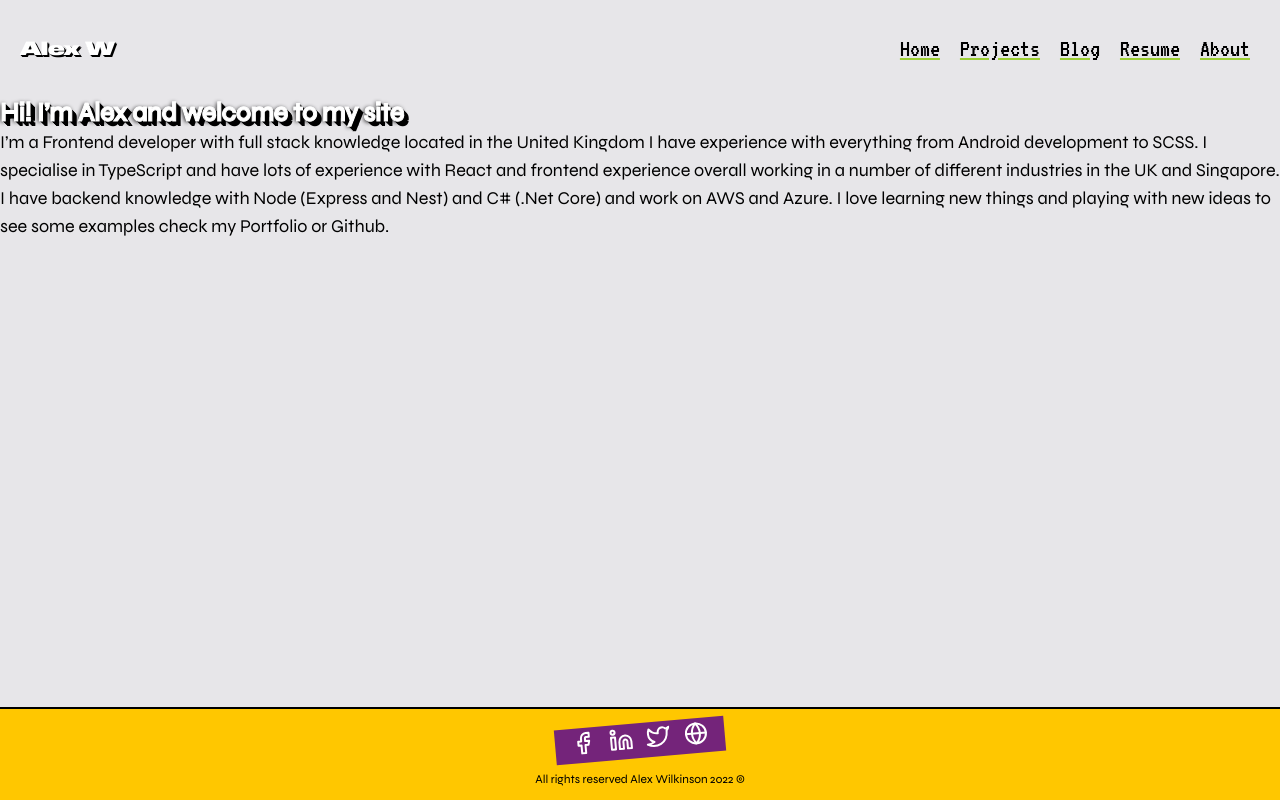
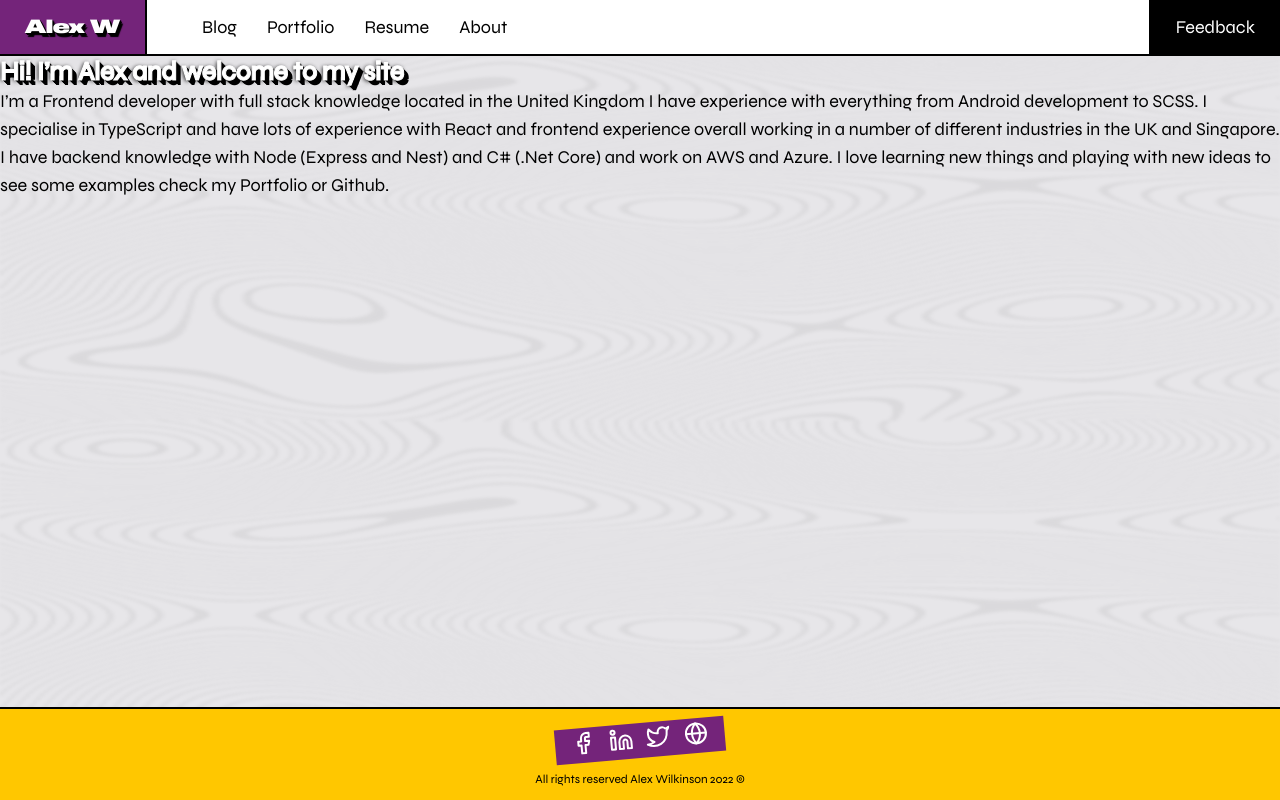
Before and after one commit to anontyro/co.alexwilkinson.frontend, a Next.js app: page / in a window 1280 px wide. Built offline with nearby package versions, Linux system fonts and the light colour scheme; no server answers; a web font is replaced by a local one; what miragejs would draw is missing.

Commit message:
feat: updated nav bar and bg next main content containers

```diff
--- a/src/components/NavBar/NavBar.module.scss
+++ b/src/components/NavBar/NavBar.module.scss
@@ -1,9 +1,36 @@
 @import "../../scss/spacing";
+@import "../../scss/colours";
 
 .navBarContainer {
   display: flex;
   justify-content: space-between;
-  padding: px-to-rem(20px);
+  border-bottom: px-to-rem(2px) solid $site-black;
+  background-color: $site-white;
+}
+
+.brandContainer {
+  display: flex;
+  align-items: center;
+  cursor: pointer;
+  justify-content: center;
+  border-right: px-to-rem(2px) solid $site-black;
+  padding: 0 px-to-rem(25px);
+  flex-shrink: 0;
+  &:hover {
+    background-color: $site-colour-primary;
+    text-decoration: none;
+  }
+}
+
+.feedbackBtn {
+  color: $site-white;
+  background-color: $site-black;
+  display: flex;
+  align-items: center;
+  justify-content: center;
+  border-left: px-to-rem(2px) solid $site-black;
+  padding: 0 px-to-rem(25px);
+  flex-shrink: 0;
 }
 
 .navBarLogo {
@@ -12,20 +39,20 @@
   justify-content: center;
 }
 
+nav.navBar {
+  width: 100%;
   .mainNav {
+    width: 100%;
     li {
       cursor: pointer;
       display: inline-block;
-    margin: 0 10px;
-    text-decoration: underline;
-    font-size: px-to-rem(25px);
-    text-decoration-color: yellowgreen;
-    font-family: "VT323", monospace;
+      margin: 0 px-to-rem(15px);
+      font-size: px-to-rem(18px);
 
       &:hover {
-      color: hotpink;
+        color: $site-colour-primary;
         text-decoration: none;
-      text-shadow: 2px 1px 2px yellowgreen;
       }
     }
   }
+}
--- a/src/components/NavBar/index.tsx
+++ b/src/components/NavBar/index.tsx
@@ -4,16 +4,22 @@ import Text from "../../components/Text";
 const NavBar: React.FC = () => {
   return (
     <div className={styles.navBarContainer}>
+      <div className={styles.brandContainer}>
         <Text className={styles.navBarLogo} component="h1" variant="brand">
           Alex W
         </Text>
+      </div>
+      <nav className={styles.navBar}>
         <ol className={styles.mainNav}>
-        <li>Home</li>
-        <li>Projects</li>
           <li>Blog</li>
+          <li>Portfolio</li>
           <li>Resume</li>
           <li>About</li>
         </ol>
+      </nav>
+      <div className={styles.feedbackBtn}>
+        <Text component="span">Feedback</Text>
+      </div>
     </div>
   );
 };
--- a/src/components/Text/Text.module.scss
+++ b/src/components/Text/Text.module.scss
@@ -10,7 +10,8 @@
   font-weight: 900;
   color: $site-white;
   font-family: DrukWide;
-  text-shadow: 2px 2px 0px #000000, 1px 1px 0px #000000;
+  text-shadow: 2px 2px 0px #000000, 1px 1px 0px #000000, 3px 4px 1px #000000,
+    1px 1px 0px #000000;
 }
 
 .heading1 {
--- a/src/components/_layout/StandardLayout.module.scss
+++ b/src/components/_layout/StandardLayout.module.scss
@@ -2,6 +2,17 @@
   height: 100%;
   display: flex;
   flex-direction: column;
+}
+
+.backgroundImage {
+  position: absolute;
+  top: 0;
+  left: 0;
+  width: 100%;
+  height: 100%;
+  z-index: -1;
+  opacity: 0.1;
+  filter: blur(1.5px);
 }
 
 .mainContent {
--- a/src/components/_layout/StandardLayout.tsx
+++ b/src/components/_layout/StandardLayout.tsx
@@ -1,6 +1,8 @@
 import MainFooter from "../Footer/MainFooter";
 import NavBar from "../NavBar";
 import styles from "./StandardLayout.module.scss";
+import Image from "next/image";
+import BgImage from "../../../public/assets/background.png";
 
 interface Props {
   children: React.ReactNode;
@@ -9,6 +11,7 @@ interface Props {
 const StandardLayout: React.FC<Props> = ({ children }) => {
   return (
     <div className={styles.standardLayout}>
+      <Image className={styles.backgroundImage} alt="" src={BgImage} />
       <div>
         <NavBar />
       </div>
```
Lines whose indentation alone changed are shown as unchanged.
